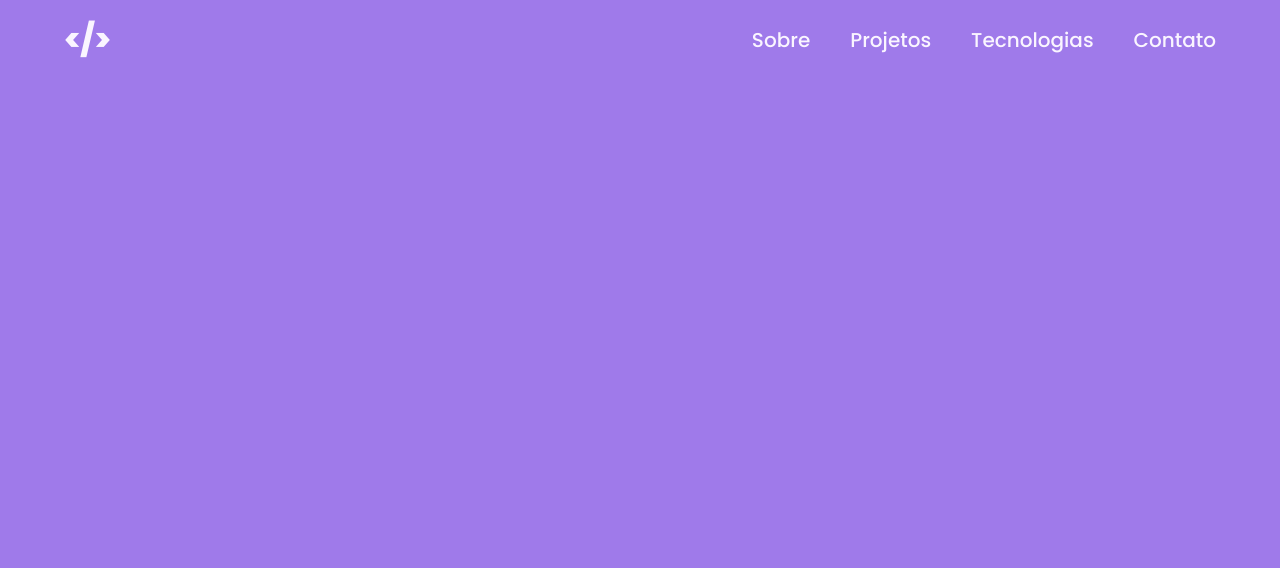
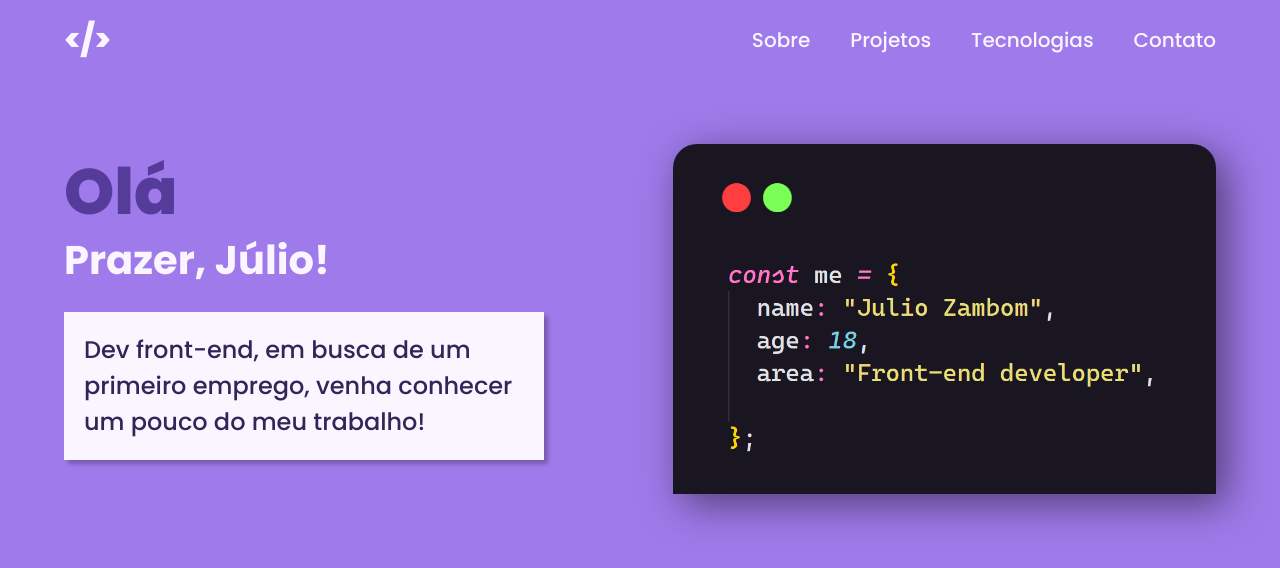
Before and after one commit to juliozambom/portifolio, a React (Vite) app: page / in a window 1280 px wide. Shown: the top 568 px of the page. Built offline with nearby package versions, Linux system fonts and the light colour scheme.

Commit message:
feat: creating header component

```diff
--- /dev/null
+++ b/src/components/Header/index.tsx
@@ -0,0 +1,20 @@
+import { Container, PresentationContainer, PresentationImage } from "./styles";
+import img from "../../assets/header-img.png";
+
+export default function Header() {
+  return (
+    <Container>
+      <PresentationContainer>
+        <h1>Olá</h1>
+        <h2>Prazer, Júlio!</h2>
+        <div>
+          <p>
+            Dev front-end, em busca de um primeiro emprego, venha conhecer um
+            pouco do meu trabalho!
+          </p>
+        </div>
+      </PresentationContainer>
+      <PresentationImage src={img} alt="Presentation Image" />
+    </Container>
+  );
+}
--- /dev/null
+++ b/src/components/Header/styles.ts
@@ -0,0 +1,41 @@
+import styled from "styled-components";
+
+export const Container = styled.header`
+  margin-top: 64px;
+  display: flex;
+  justify-content: space-between;
+`;
+
+export const PresentationContainer = styled.div`
+  max-width: 24rem;
+  height: 17.5rem;
+
+  h1 {
+    font-size: 3.2rem;
+    font-weight: 800;
+    color: ${({ theme }) => theme.colors.purple[700]};
+  }
+
+  h2 {
+    font-size: 2rem;
+    line-height: 2rem;
+    margin-bottom: 32px;
+  }
+
+  div {
+    background: ${({ theme }) => theme.colors.purple[50]};
+    padding: 20px;
+    box-shadow: 4px 4px 4px rgba(0, 0, 0, 0.25);
+  }
+
+  p {
+    color: ${({ theme }) => theme.colors.purple[900]};
+    font-size: 1.2rem;
+  }
+`;
+
+export const PresentationImage = styled.img`
+  filter: drop-shadow(10px 10px 20px rgba(0, 0, 0, 0.5));
+  border-radius: 24px 24px 0 0;
+  height: 17.5rem;
+`;
--- a/src/components/_app.tsx
+++ b/src/components/_app.tsx
@@ -1,11 +1,16 @@
 import { GlobalStyle } from "../styles/global";
 import Navbar from "./Navbar";
+import Header from "./Header";
+import { ThemeProvider } from "styled-components";
+import { theme } from "../styles/theme";
 
 export default function App() {
+  const colorMode = "light";
   return (
-    <>
+    <ThemeProvider theme={theme[colorMode]}>
       <GlobalStyle />
       <Navbar />
-    </>
+      <Header />
+    </ThemeProvider>
   );
 }
--- a/src/styles/global.ts
+++ b/src/styles/global.ts
@@ -8,6 +8,8 @@ export const GlobalStyle = createGlobalStyle`
     box-sizing: border-box;
     text-decoration: none;
     list-style: none;
+    font-size: 20px;
+    line-height: 1.5;
     }
 
     body {
@@ -15,7 +17,6 @@ export const GlobalStyle = createGlobalStyle`
         background: ${theme.light.colors.purple[400]};
         margin: 0 auto;
         font-family: 'Poppins', sans-serif;
-        font-size: 20px;
-        color: ${theme.light.colors.purple[50]}
+        color: ${theme.light.colors.purple[50]};
     }
 `;
```
Also changed, not shown: src/assets/header-img.png (added).
